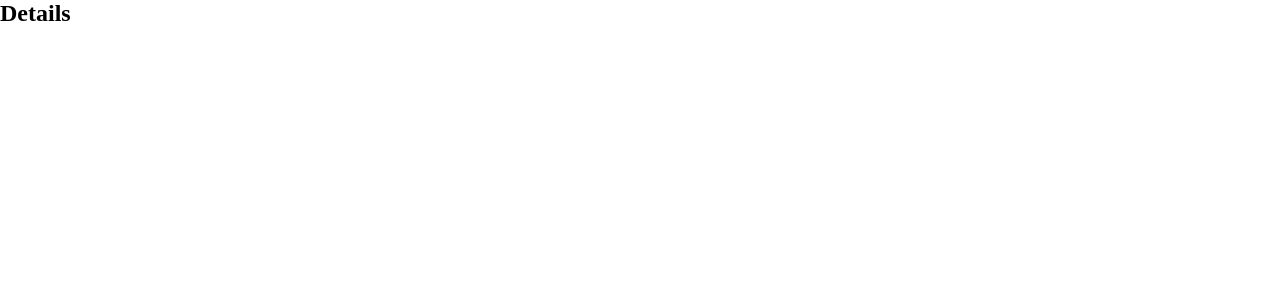
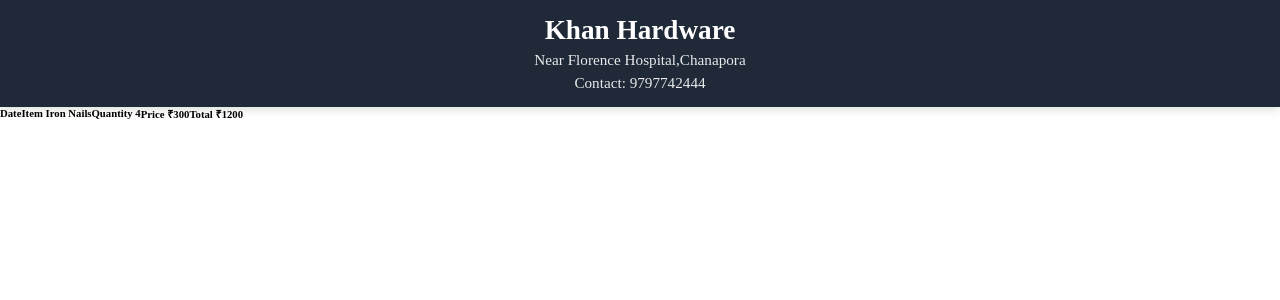
Before and after one commit to Mehranmir1750/Khan-Hardware, a React app in the folder frontend/: page /details in a window 1280 px wide. Shown: the top 300 px of the page. Built offline with nearby package versions, Linux system fonts and the light colour scheme; the HTML template or start-up script is replaced by a standard one.

Commit message:
started working on detail page

```diff
--- a/frontend/src/components/Details.jsx
+++ b/frontend/src/components/Details.jsx
@@ -1,18 +1,43 @@
 import Navbar from "./Navbar";
-
+import "../styles/Details.css"
 
 
 export default function Details(
-    {detail}
+    // {detail}
 ){
+
+      const detail = {
+    item: "Iron Nails",
+    quantity: 4,
+    price: 300
+  };
     return (
         <>
 
+        <Navbar/>
+
         <div className="detail_component">
-            <h2 className="detail_heading">Details</h2>
-            <h6 className="item_details">{detail?.item}</h6>
-            <h6 className="item_details">{detail?.quantity}</h6>
-            <h6 className="item_details">{detail?.price}</h6>
+
+
+             <h6 className="item_details">
+  <strong>Date</strong> {detail?.date}
+</h6>
+
+
+            <h6 className="item_details">
+  <strong>Item</strong> {detail?.item}
+</h6>
+
+<h6 className="item_details">
+  <strong>Quantity</strong> {detail?.quantity}
+</h6>
+
+<h6 className="item_details">
+  <strong>Price</strong> ₹{detail?.price}
+</h6>
+<h6 className="item_details">
+  <strong>Total</strong> ₹{detail?.price*detail?.quantity}
+</h6>
         </div>
 
 
--- a/frontend/src/pages/Home.jsx
+++ b/frontend/src/pages/Home.jsx
@@ -13,7 +13,7 @@ export default function Home() {
 
   const [search, setSearch] = useState("");
   const [customer, setCustomer] = useState(null);
-  const [detail, setDetail] = useState(null);
+  // const [detail, setDetail] = useState(null);
 
   const handleSearch = () => {
 
@@ -29,12 +29,12 @@ export default function Home() {
       balance: 12500,
     });
 
-    setDetail({
-      item: "Iron Nails",
-      price: 300,
-      quantity: 4
+    // setDetail({
+    //   item: "Iron Nails",
+    //   price: 300,
+    //   quantity: 4
 
-    })
+    // })
 
     console.log(search);
   };
@@ -63,9 +63,7 @@ export default function Home() {
 
       )}
 
-      <Details
-      detail={detail}
-      />
+
     </>
   );
 }
--- /dev/null
+++ b/frontend/src/styles/Details.css
@@ -0,0 +1,3 @@
+.detail_component{
+    display: flex;
+}
```
